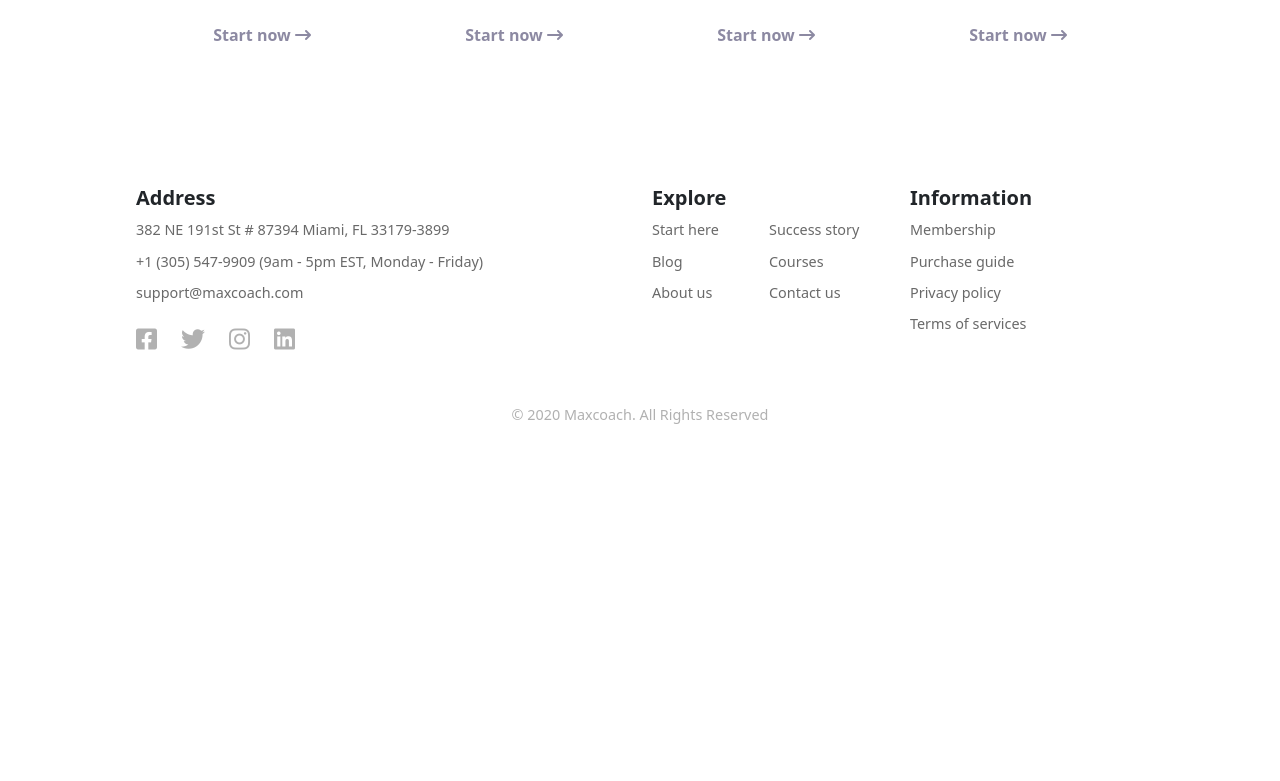
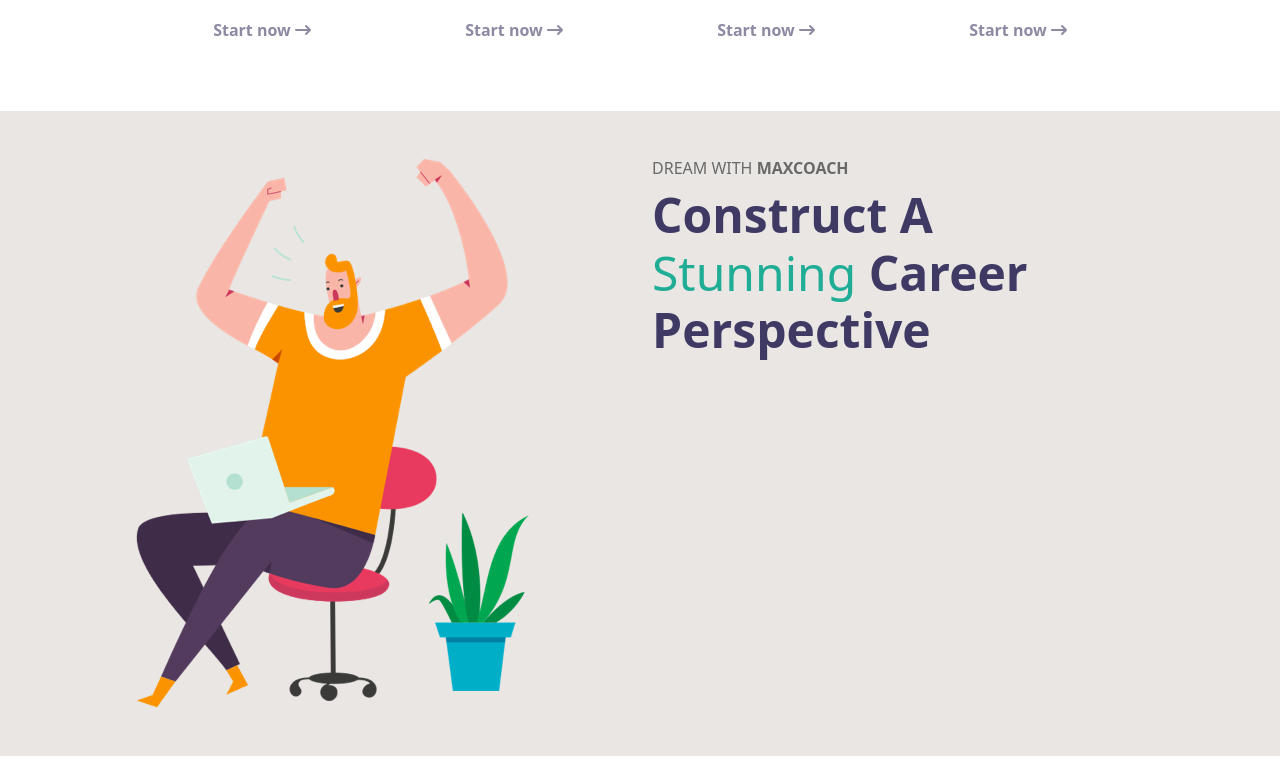
Before and after one commit to andreaconv/proj-html-vuejs, a Vue app: page / in a window 1280 px wide. Shown: the part 1319-2100 px from the top of the page. Before the commit the page ends 1795 px from the top, so only its background shows below. Built offline with nearby package versions, Linux system fonts and the light colour scheme.

Commit message:
bozza seconda section

```diff
--- a/index.html
+++ b/index.html
@@ -11,5 +11,6 @@
   <body>
     <div id="app"></div>
     <script type="module" src="/src/main.js"></script>
+    <script src="https://cdn.jsdelivr.net/npm/bootstrap@5.3.0-alpha3/dist/js/bootstrap.bundle.min.js" integrity="sha384-ENjdO4Dr2bkBIFxQpeoTz1HIcje39Wm4jDKdf19U8gI4ddQ3GYNS7NTKfAdVQSZe" crossorigin="anonymous"></script>
   </body>
 </html>
--- a/src/components/Jumbo.vue
+++ b/src/components/Jumbo.vue
@@ -17,7 +17,7 @@
 
             <h1>Complete Your Dreams in JavaS Programming</h1>
             <p class="my-5">Learn any coding program in distance and for a reasonable fee. You don't have to struggle alone, you've got our assistance and help.</p>
-            <button type="button" class="btn ac"><a href="#"><i class="fa-solid fa-download"></i> Download free E-book</a></button>
+            <button type="button" class="btn"><a href="#"><i class="fa-solid fa-download"></i> Download free E-book</a></button>
 
           </div>
         </div>
@@ -78,7 +78,7 @@
         color: $light-primary;
         line-height: 2rem;
       }
-      button.btn.ac{
+      button{
         background-color: $secondary-color;
         padding: .8rem 2.4rem;
         border: none;
--- a/src/components/myMain.vue
+++ b/src/components/myMain.vue
@@ -14,7 +14,7 @@
 <template>
 
   <mySection />
-  <!-- <Sectionjumbo /> -->
+  <Sectionjumbo />
 
 </template>
 
--- a/src/components/partials/Sectionjumbo.vue
+++ b/src/components/partials/Sectionjumbo.vue
@@ -5,11 +5,52 @@
 </script>
 
 <template>
-  <h1>sectionJumbo</h1>
+  <section>
+    <div class="ac-container h-100">
+      <div class="row">
+        <div class="col col-6 py-5">
+          <img  src="/about-us-03-image-01.png" alt="">
+        </div>
+        <!-- d-flex flex-column justify-content-center -->
+        <div class="col col-6 py-5">
+          <div class="content-text">
+
+            <div class="titles">
+              <h6>DREAM WITH <strong>MAXCOACH</strong></h6>
+              <h1>Construct A <span>Stunning</span> Career Perspective</h1>
+            </div>
+
+          </div>
+        </div>
+      </div>
+    </div>
+
+  </section>
 </template>
 
 <style lang="scss" scoped>
   @use '../../scss/partials/vars' as *;
   @use '../../scss/partials/general' as *;
 
+  section{
+    // debug
+    background-color: $jumbo-color;
+
+    .content-text{
+      .titles{
+        h6{
+          color: $gray;
+        }
+        h1{
+          color: $primary-color;
+          font-weight: bold;
+          font-size: 3rem;
+          span{
+            color: $secondary-color;
+            font-weight: 400;
+          }
+        }
+      }
+    }
+  }
 </style>
--- a/src/components/partials/mySection.vue
+++ b/src/components/partials/mySection.vue
@@ -13,7 +13,7 @@
 <template>
   <div class="ac-container">
     <div class="titles text-center">
-      <h5>START LEARNING CODING LANGUAGES</h5>
+      <h6>START LEARNING CODING LANGUAGES</h6>
       <h1>Build Your Dream <span>TODAY</span></h1>
     </div>
     <div class="cards-wrapper d-flex">
@@ -42,7 +42,7 @@
 
     .titles{
       padding: 60px 0;
-      h5{
+      h6{
         color: $gray;
       }
 
```
